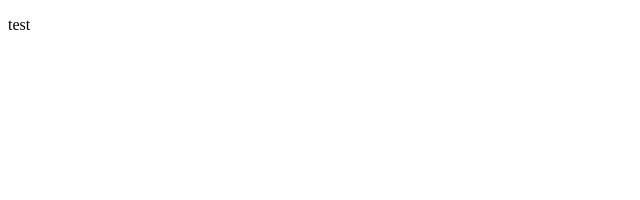
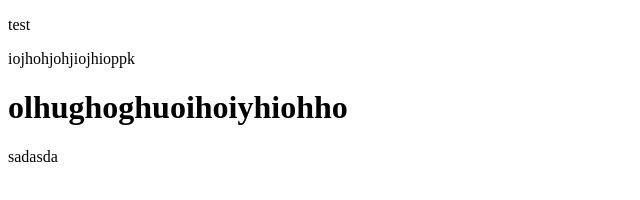
Before and after one commit to Nono1050/testAghim, a plain HTML site: page index.html in a window 1280 px wide. Shown: the whole page, without its empty margins (0-640 px from the left). Drawn offline with Linux system fonts and the light colour scheme.

Commit message:
try to do somthing

```diff
--- a/index.html
+++ b/index.html
@@ -7,5 +7,11 @@
 </head>
 <body>
     <p>test</p>
+    <p>
+
+        iojhohjohjiojhioppk
+    </p>
+    <h1>olhughoghuoihoiyhiohho</h1>
+    sadasda
 </body>
 </html>
```
